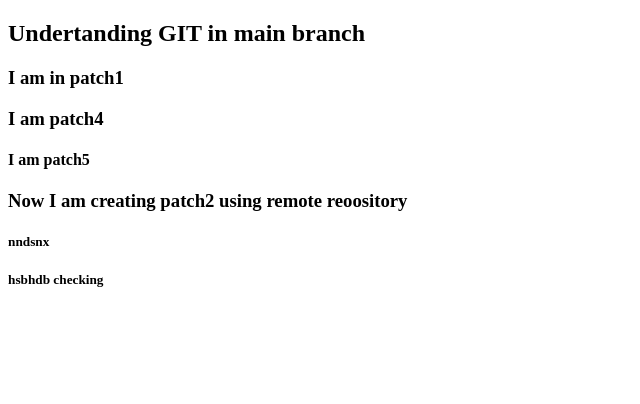
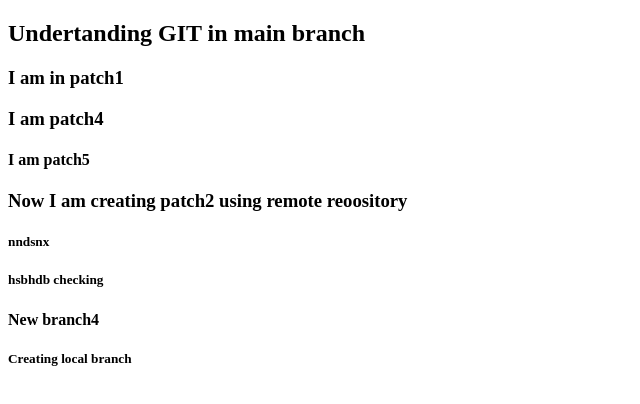
Before and after one commit to ManasakrishnaK/understandgit, a plain HTML site: page index.html in a window 1280 px wide. Shown: the whole page, without its empty margins (0-640 px from the left). Drawn offline with Linux system fonts and the light colour scheme.

Commit message:
local commit

```diff
--- a/index.html
+++ b/index.html
@@ -11,8 +11,13 @@
    <h3>I am in patch1</h3>
    <h3> I am patch4</h3>
    <h4> I  am patch5</h4>
+
    <h3> Now I am creating patch2 using remote reoository</h3>
     <h5>nndsnx</h5>
     <h5>hsbhdb   checking</h5>
+    <h4>New branch4</h4>
+    <h5>Creating local branch</h5>
+
+
 </body>
 </html>
```
